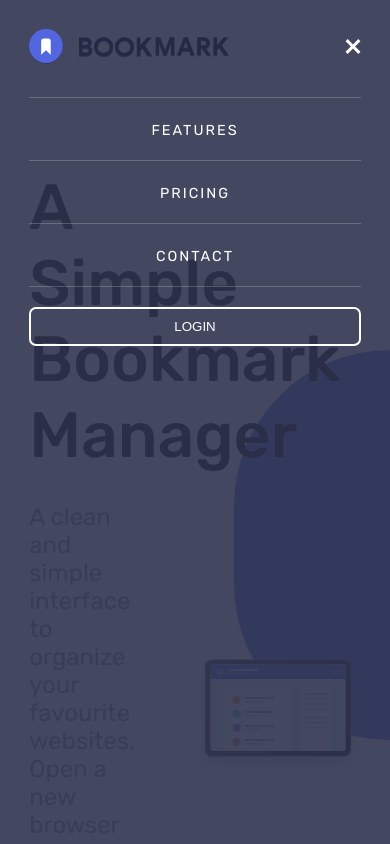
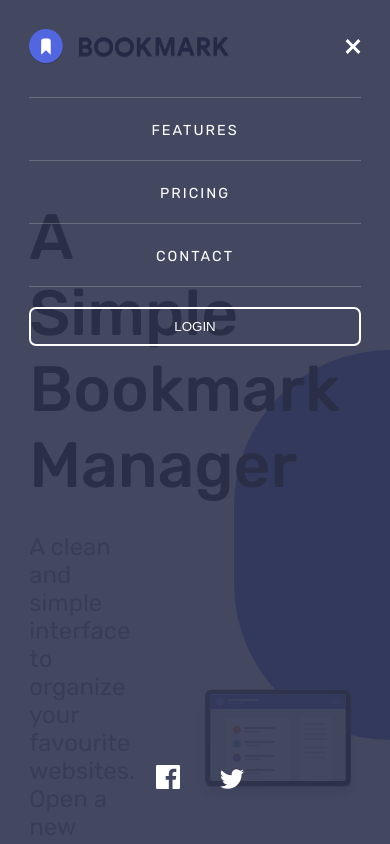
Before and after one commit to ccaio-oliveira/bookmark-landing-page-master, a React (Create React App) app: page / in a window 390 px wide. Both pictures are taken after a click on the element 351 px from the left and 49 px from the top of the page. Shown: the top 844 px of the page. Built offline with nearby package versions, Linux system fonts and the light colour scheme.

Commit message:
novos ajustes de menu responsivo

```diff
--- a/src/components/navigation/menu.css
+++ b/src/components/navigation/menu.css
@@ -1,5 +1,6 @@
 .navigation {
-    margin-top: 30px;
+    padding: 30px 0;
+    background: #fff;
 }
 
 .navigation .container {
@@ -57,6 +58,10 @@ li a:hover {
     color: hsl(0, 94%, 66%);
 }
 
+.socialMedia {
+    display: none;
+}
+
 @media (max-width: 885px){
     .menu {
         display: initial;
@@ -73,7 +78,7 @@ li a:hover {
         display: flex;
         flex-direction: column;
         width: 100%;
-        height: 100%;
+        height: 100vh;
         background: rgba(47, 53, 79, 0.9);
     }
 
@@ -120,4 +125,15 @@ li a:hover {
         border: 2px solid #fff;
     }
 
+    .socialMedia {
+        display: initial;
+        position: absolute;
+        bottom: 50px;
+        left: 40%;
+    }
+
+    .socialMedia img {
+        margin-right: 40px;
+    }
+
 }
--- a/src/components/navigation/menu.jsx
+++ b/src/components/navigation/menu.jsx
@@ -44,6 +44,10 @@ const Menu = () => {
                                 <button id="btnLogin">LOGIN</button>
                             </ul>
                         </nav>
+                        <div className="socialMedia">
+                            <img src="./img/icon-facebook.svg" alt="Icon FaceBook" />
+                            <img src="./img/icon-twitter.svg" alt="Icon Twitter" />
+                        </div>
                     </div>
                 </div>
             </div>
```
